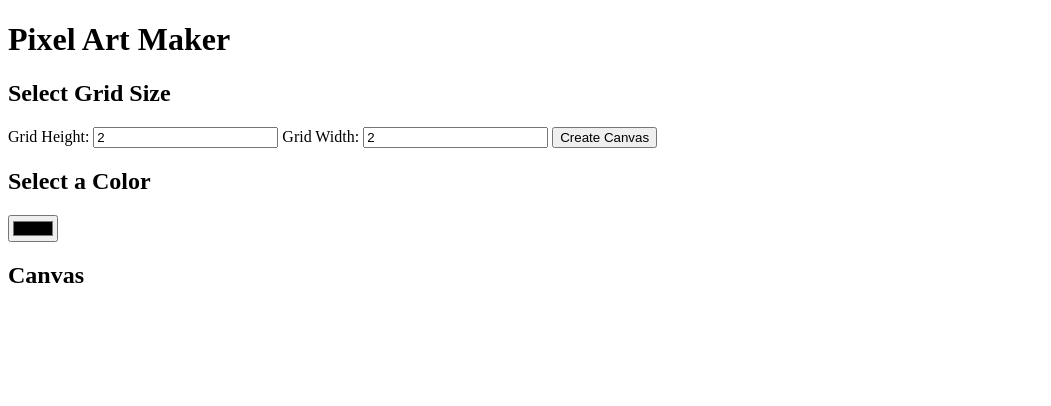
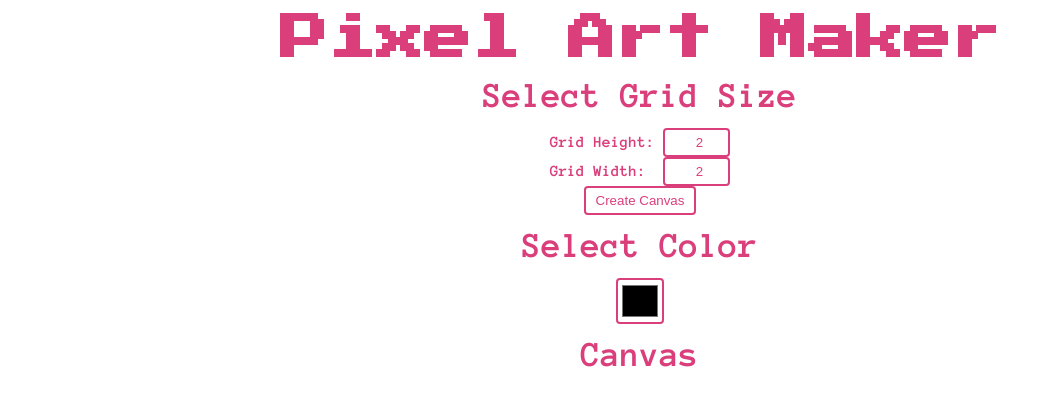
Before and after one commit to nahilmemon/pixel-art-maker, a plain HTML site: page index.html in a window 1280 px wide. Shown: the whole page, without its empty margins (0-1051 px from the left). Drawn offline with Linux system fonts and the light colour scheme.

Commit message:
style: Style the page

```diff
--- a/css/style.css
+++ b/css/style.css
@@ -1,3 +1,45 @@
+/* Make everything a border-box*/
+* {
+  box-sizing: border-box;
+}
+
+/* Inputs */
+label {
+  font-weight: 700;
+}
+
+input {
+  background-color: #fff;
+  color: #da3f7c;
+  border: 2px solid #da3f7c;
+  border-radius: 4px;
+  padding: 5px 10px;
+}
+
+input[type=color] {
+  padding: 1px 2px;
+  height: 46px;
+  width: 48px;
+}
+
+input[type=number] {
+  width: 5em;
+  text-align: right;
+}
+
+@media screen and (max-width: 700px) {
+  input {
+    padding: 0;
+    min-height: 48px;
+    min-width: 48px;
+  }
+  input[type=button] {
+    padding-left: 20px;
+    padding-right: 20px;
+  }
+}
+
+/* Pixel Canvas */
 table,
 tr,
 td {
@@ -16,3 +58,64 @@ tr {
 td {
   width: 20px;
 }
+
+@media screen and (max-width: 700px) {
+  tr {
+    height: 50px;
+  }
+
+  td {
+    width: 50px;
+  }
+}
+
+/* Typography */
+body {
+  font-family: 'Anonymous Pro', monospace;
+  font-size: 1em;
+  line-height: 1.25;
+  text-align: center;
+  color: #da3f7c;
+}
+
+h1 {
+  font-family: 'Press Start 2P', cursive;
+  font-size: 2em;
+  line-height: 1.25;
+  margin: 0.3em 0 0.1em;
+}
+
+h2 {
+  font-size: 1.625em;
+  line-height: 1.15384615;
+  margin: 0.25em;
+}
+
+@media (min-width: 700px) {
+  body {
+    font-size: 1em;
+    line-height: 1.375;
+  }
+
+  h1 {
+    font-size: 2.5em;
+    line-height: 1.125;
+  }
+
+  h2 {
+    font-size: 2em;
+    line-height: 1.25;
+  }
+}
+
+@media (min-width: 900px) {
+  h1 {
+    font-size: 3em;
+    line-height: 1.05;
+  }
+
+  h2 {
+    font-size: 2.25em;
+    line-height: 1.25;
+  }
+}
--- a/index.html
+++ b/index.html
@@ -10,6 +10,10 @@
   <!-- Title -->
   <title>Pixel Art Maker</title>
   <!-- Link to CSS -->
+  <!-- Google Fonts -->
+  <link href="https://fonts.googleapis.com/css?family=Press+Start+2P" rel="stylesheet">
+  <link href="https://fonts.googleapis.com/css?family=Anonymous+Pro:400,700" rel="stylesheet">
+  <!-- Main stylesheet -->
   <link rel="stylesheet" href="css/style.css">
 </head>
 <body>
@@ -22,14 +26,16 @@
   <section>
     <h2>Select Grid Size</h2>
     <form>
-      Grid Height:
+      <label for="inputGridHeight">Grid Height:</label>
       <input type="number" name="gridHeight" id="inputGridHeight" min="2" value="2">
-      Grid Width:
+      <br>
+      <label for="inputGridWidth">Grid Width:&nbsp;</label>
       <input type="number" name="gridWidth" id="inputGridWidth" min="2" value="2">
+      <br>
       <input type="button" value="Create Canvas" id="createCanvasInput">
     </form>
 
-    <h2>Select a Color</h2>
+    <h2>Select Color</h2>
     <input type="color" id="colorPicker">
   </section>
 
```
